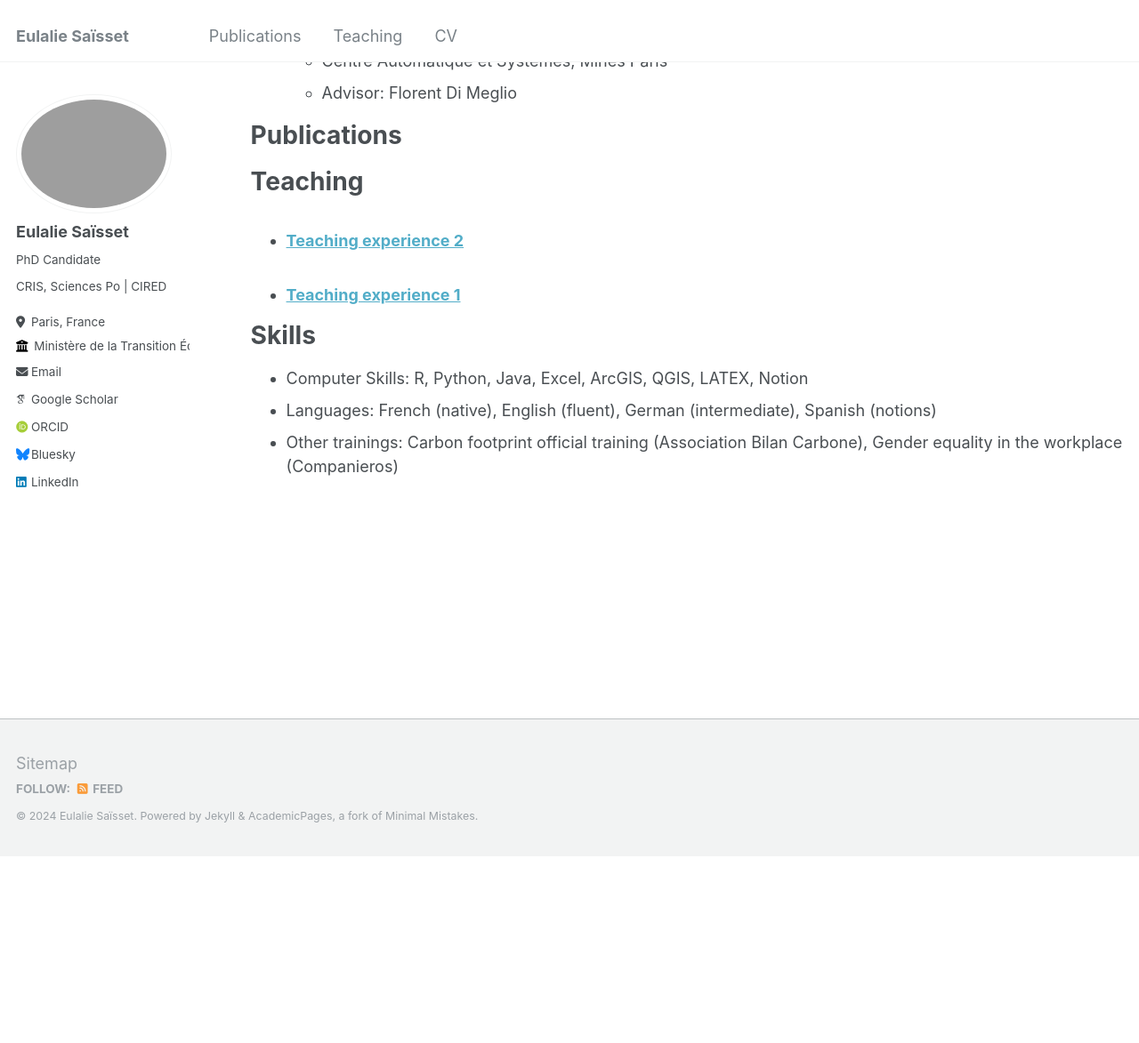
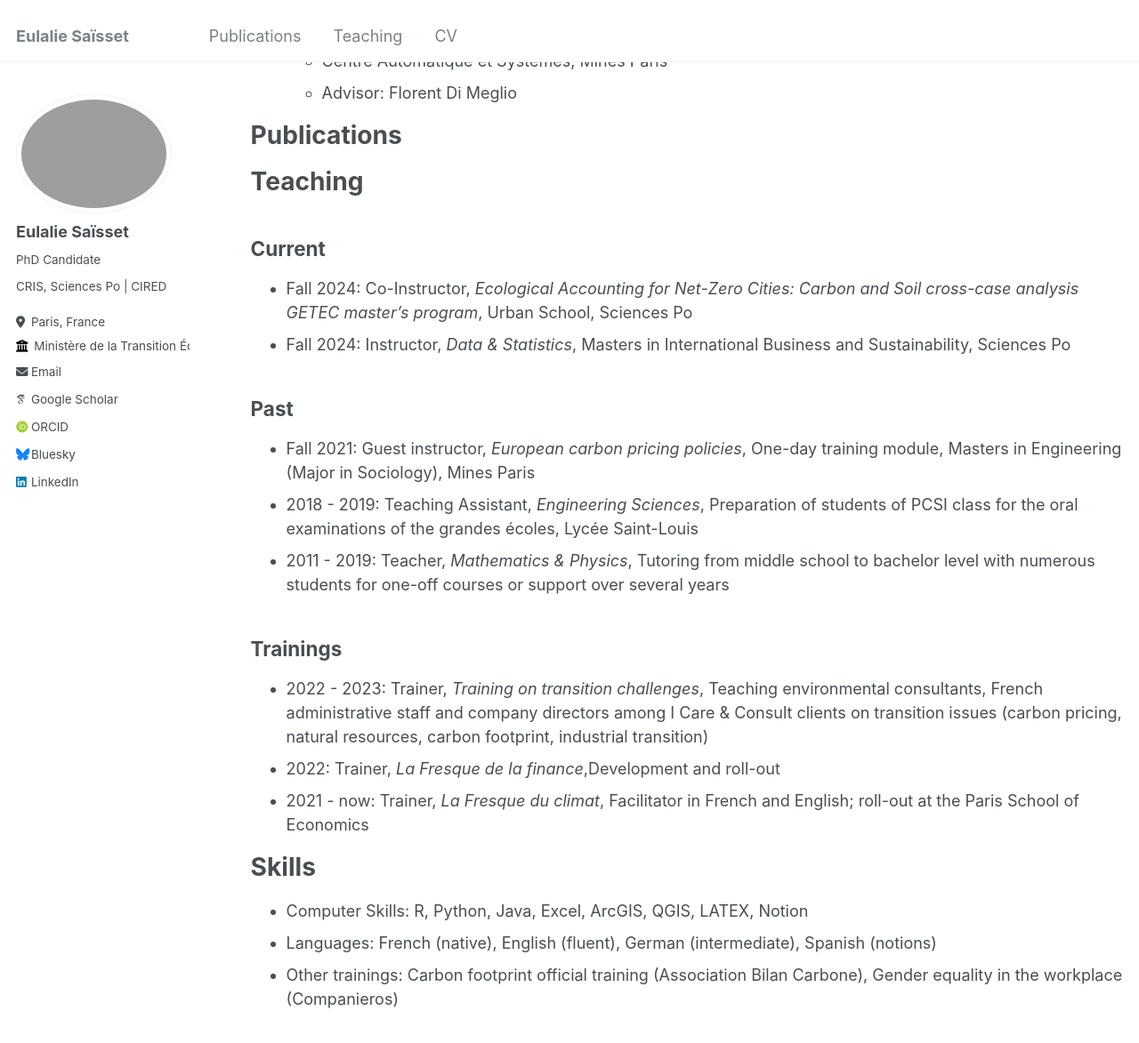
Before and after one commit to eulaliesaisset/eulaliesaisset.github.io, a Jekyll site: the page built from _pages/cv.md, in a window 1280 px wide and 1400 px high, scrolled down 1374 px. Shown: the top 1173 px of the window at 89% size. Built offline with Jekyll 4.4.1, drawn with Linux system fonts in a browser that asks for light colours; some web fonts are replaced; before the commit the page ends 2338 px from its top, so only the background shows below that.

Commit message:
Update cv.md add manual teaching

```diff
--- a/_pages/cv.md
+++ b/_pages/cv.md
@@ -58,9 +58,19 @@ Publications
 
 Teaching
 ======
-  <ul>{% for post in site.teaching reversed %}
-    {% include archive-single-cv.html %}
-  {% endfor %}</ul>
+## Current
+- Fall 2024: Co-Instructor, _Ecological Accounting for Net-Zero Cities: Carbon and Soil cross-case analysis GETEC master’s program_, Urban School, Sciences Po
+- Fall 2024: Instructor, _Data & Statistics_, Masters in International Business and Sustainability, Sciences Po
+
+## Past
+- Fall 2021: Guest instructor, _European carbon pricing policies_, One-day training module, Masters in Engineering (Major in Sociology), Mines Paris
+- 2018 - 2019: Teaching Assistant, _Engineering Sciences_, Preparation of students of PCSI class for the oral examinations of the grandes écoles, Lycée Saint-Louis
+- 2011 - 2019: Teacher, _Mathematics & Physics_, Tutoring from middle school to bachelor level with numerous students for one-off courses or support over several years
+
+## Trainings
+- 2022 - 2023: Trainer, _Training on transition challenges_, Teaching environmental consultants, French administrative staff and company directors among I Care & Consult clients on transition issues (carbon pricing, natural resources, carbon footprint, industrial transition)
+- 2022: Trainer, _La Fresque de la finance_,Development and roll-out
+- 2021 - now: Trainer, _La Fresque du climat_, Facilitator in French and English; roll-out at the Paris School of Economics
 
 Skills
 ======
```
